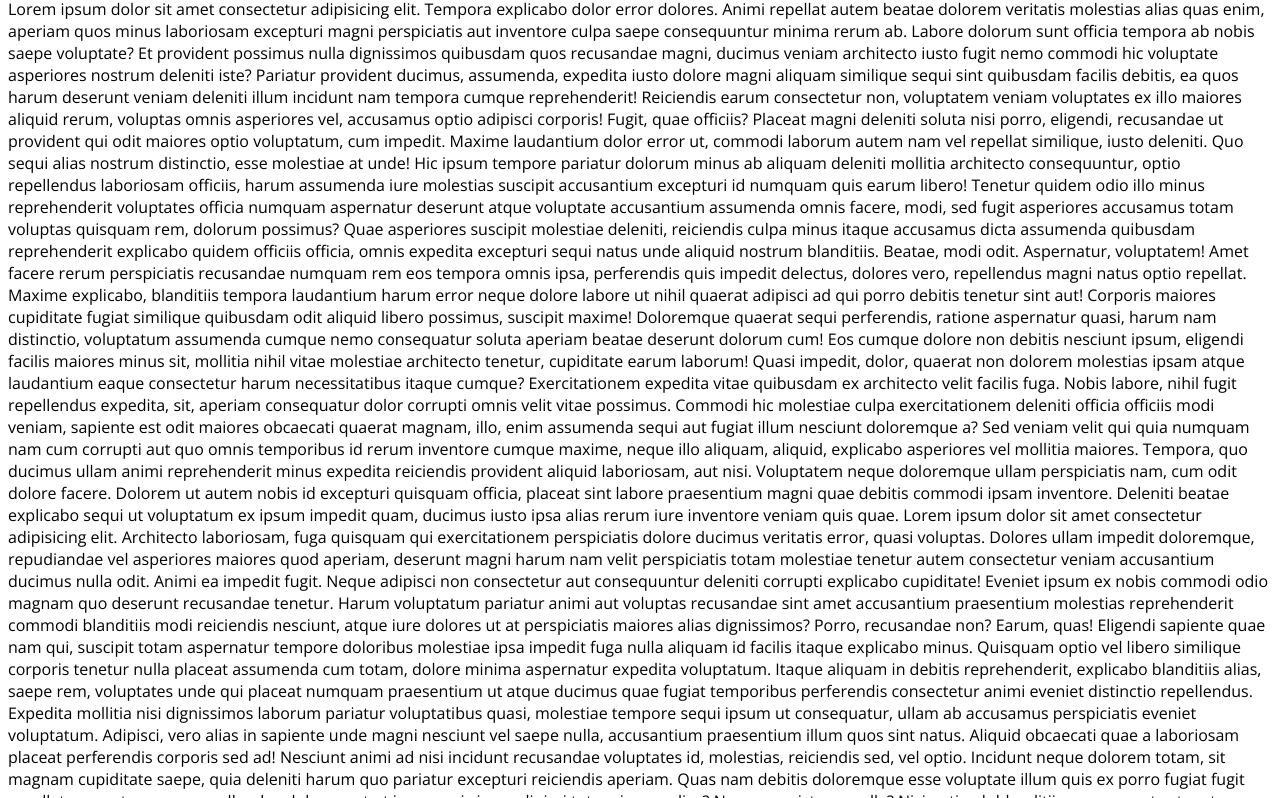
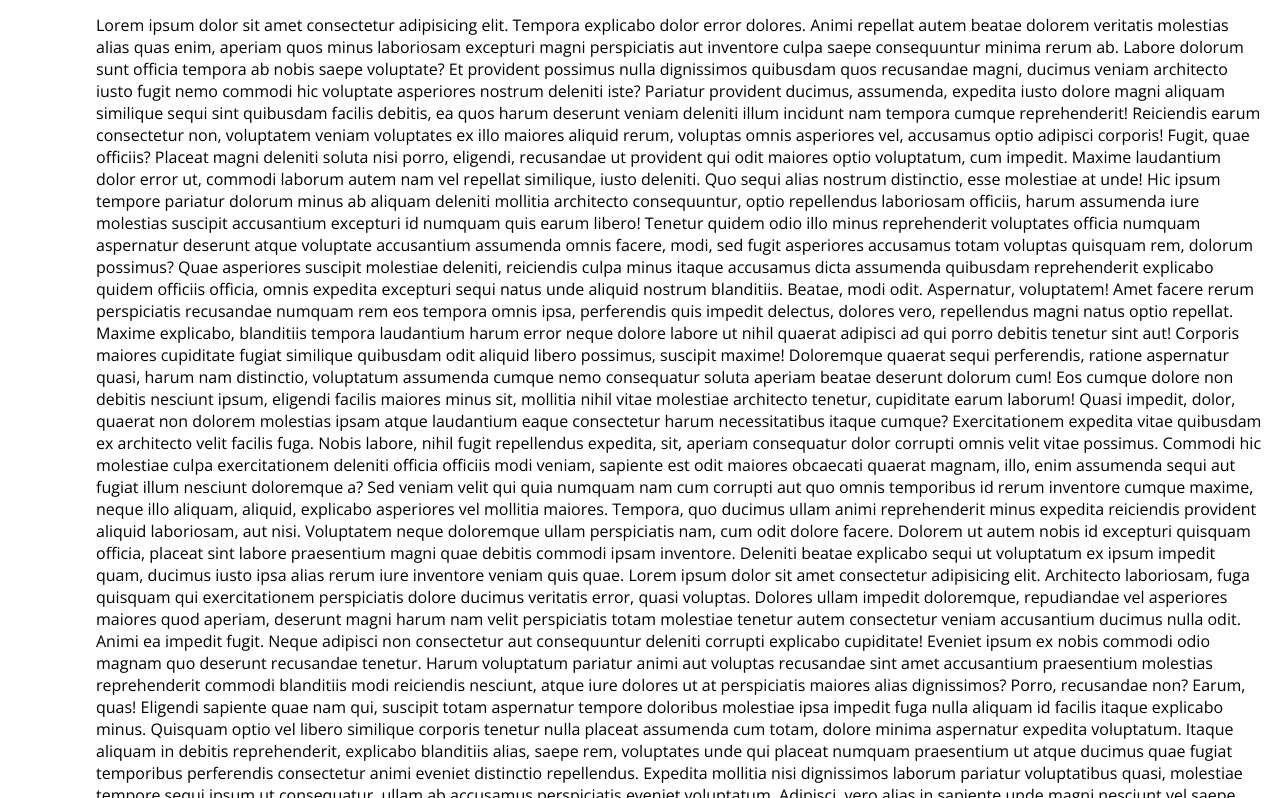
Before and after one commit to HectorLopez1998/css-navbar, a plain HTML site: page index.html in a window 1280 px wide. Shown: the part 88-886 px from the top of the page. Drawn offline with nearby package versions, Linux system fonts and the light colour scheme.

Commit message:
styled srollbar

```diff
--- a/style.css
+++ b/style.css
@@ -9,5 +9,28 @@
 }
 h1 {
   text-align: center;
+}
 
+body {
+  color: black;
+  background-color: white;
+  margin: 0;
+  padding: 0;
 }
+
+main {
+  margin-left: 5rem;
+  padding: 1rem;
+}
+
+/* Targeting pseudo element with the element on the scrollbar */
+body::-webkit-scrollbar {
+width: 0.25rem;
+}
+body::-webkit-scrollbar-track {
+  background: #1e1e24;
+}
+
+body::-webkit-scrollbar-thumb {
+  background: #6649b8;
+}
```
